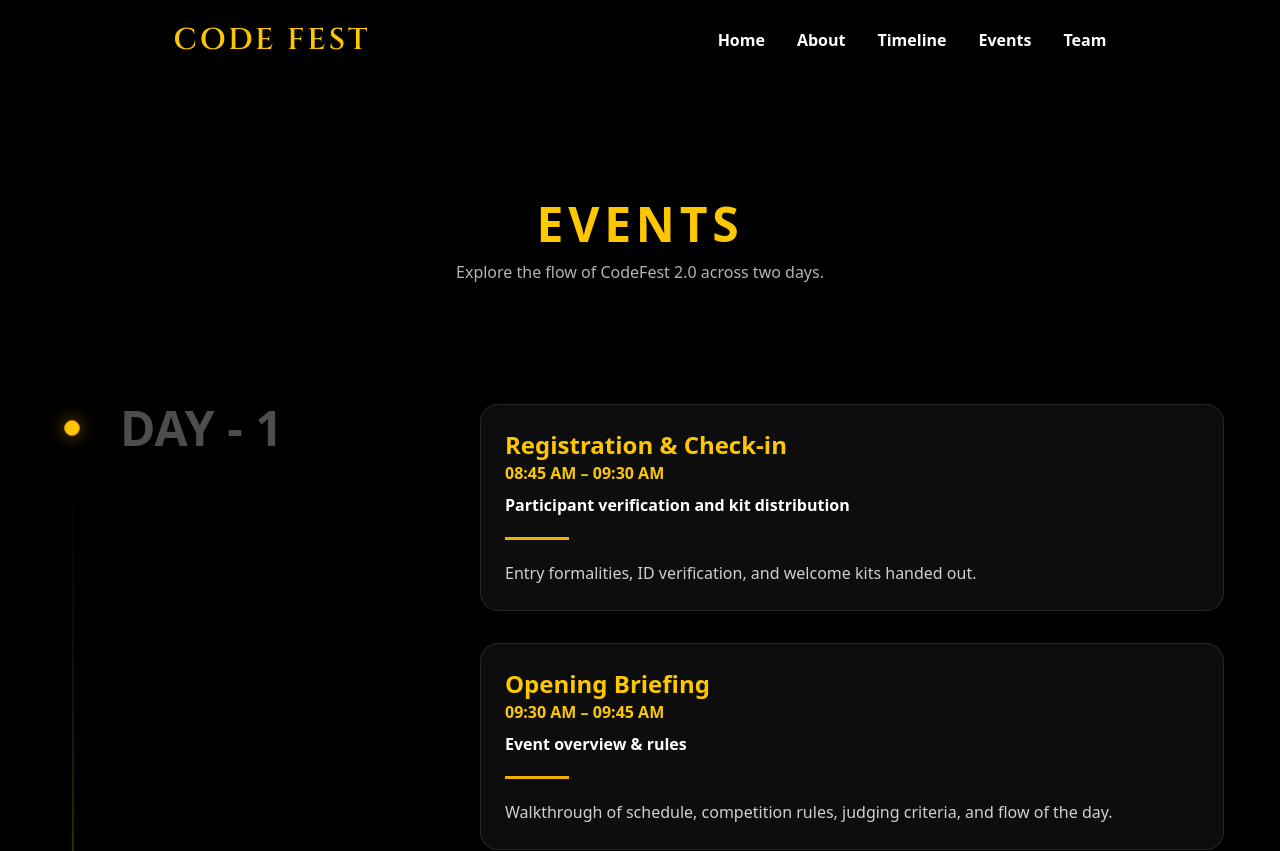
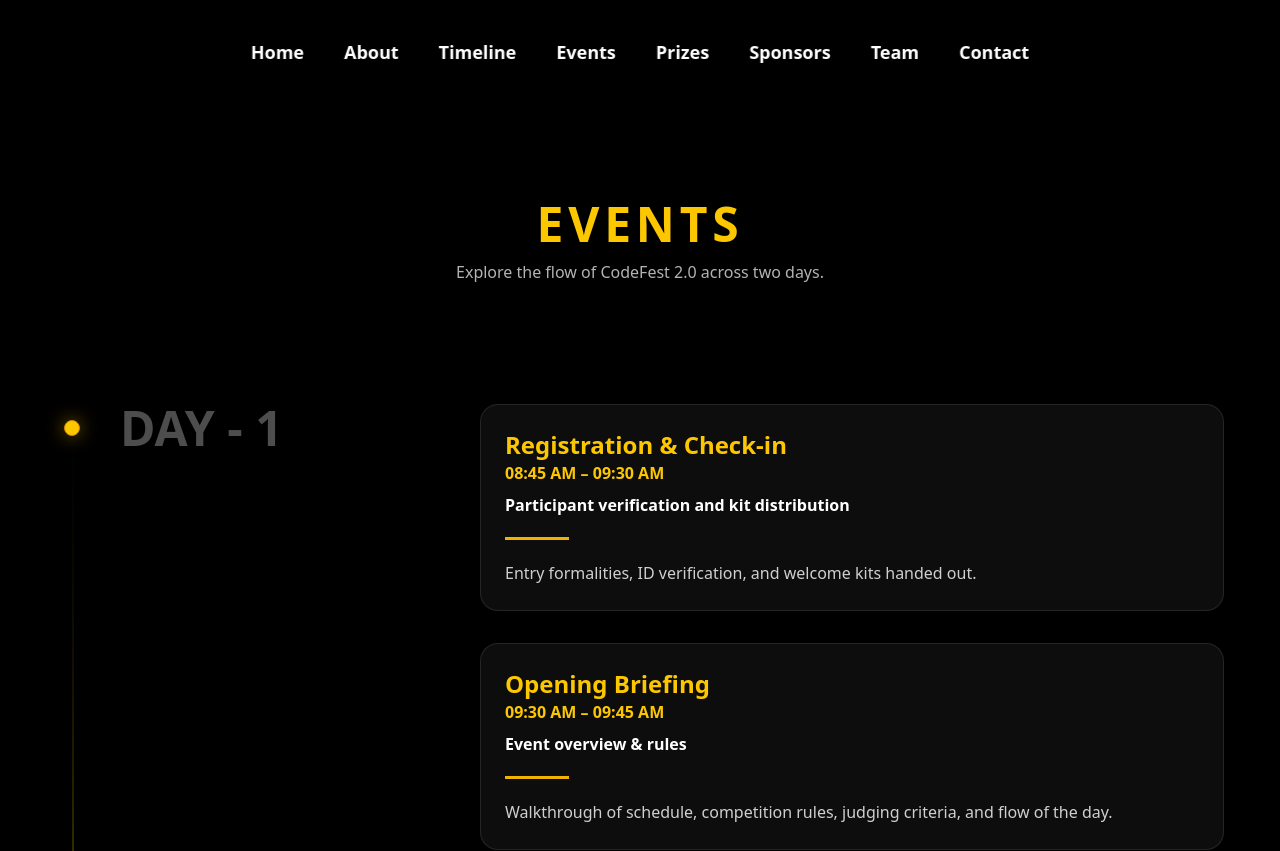
Before and after one commit to Namiiii-sys/Codefest-2.0, a Next.js app: page /events in a window 1280 px wide. Shown: the top 851 px of the page. Built offline with nearby package versions, Linux system fonts and the light colour scheme.

Commit message:
completed

```diff
--- a/app/(home)/components/sponsors.tsx
+++ b/app/(home)/components/sponsors.tsx
@@ -1,15 +1,29 @@
 "use client";
 
-import { div } from "framer-motion/client";
-import React from "react";
-
+import { motion } from "framer-motion";
+import { Variants } from "framer-motion";
 type Sponsor = {
   src: string;
   alt: string;
 };
 
+const fadeUp: Variants = {
+  hidden: {
+    opacity: 0,
+    y: 30,
+  },
+  visible: {
+    opacity: 1,
+    y: 0,
+    transition: {
+      duration: 0.6,
+      ease: [0.16, 1, 0.3, 1], // ✅ easeOut curve
+    },
+  },
+};
+
 const Card = ({ s }: { s: Sponsor }) => (
-  <div className="relative w-fit">
+  <div className="relative w-fit" id="sponsors">
       <span className="absolute -top-1 -right-1 h-[5px] w-1/2 bg-yellow-500 rounded-full" />
     <span className="absolute -top-1 -right-1 w-[5px] h-1/2 bg-yellow-500 rounded-full" />
 
@@ -123,18 +137,24 @@
   }));
 
   return (
+
     <section className="bg-black py-20 px-6">
       <div className="mx-auto  max-w-7xl">
         {/* Vertical (7) */}
-        <div className="flex place-items-center flex-col gap-10">
-          {verticalSponsors.map((item) => (
-           <div key={item.heading} className="w-full flex flex-col items-center">
+    <motion.div
+  initial="hidden"
+  whileInView="visible"
+  viewport={{ once: true }}
+  transition={{ staggerChildren: 0.15 }}     className="flex place-items-center flex-col gap-10"
+>
+  {verticalSponsors.map((item) => (
+    <motion.div key={item.heading} variants={fadeUp}>
+      <SectionTitle text={item.heading} />
+      <Card s={item.sponsor} />
+    </motion.div>
+  ))}
+</motion.div>
 
-              <SectionTitle text={item.heading} />
-              <Card s={item.sponsor} />
-            </div>
-          ))}
-        </div>
 
         {/* Two in a row */}
         <div className="mt-16">
--- a/app/(home)/components/team.tsx
+++ b/app/(home)/components/team.tsx
@@ -100,7 +100,7 @@
 
       if (!inView) return;
 
-      const delta = e.deltaY * 0.12;
+      const delta = e.deltaY * 0.02;
 
       // if at ends, let normal scroll happen
       if ((delta > 0 && progressRef.current >= 100) || (delta < 0 && progressRef.current <= 0)) {
@@ -143,7 +143,7 @@
   }, [isMobile]);
 
   return (
-    <section ref={sectionRef} className="min-h-screen bg-black py-24 relative overflow-hidden">
+    <section ref={sectionRef} className="min-h-screen bg-black py-24 relative overflow-hidden" id="team">
       <h2 className="text-center text-4xl font-bold text-white mb-20">Meet the Team</h2>
 
       <div className="relative h-[520px] overflow-hidden">
@@ -156,11 +156,12 @@
         >
           <defs>
             <linearGradient id="rope3d" x1="0" y1="0" x2="1" y2="0">
-              <stop offset="0%" stopColor="#1b1107" />
-              <stop offset="35%" stopColor="#5b3a12" />
-              <stop offset="50%" stopColor="#e7c58d" />
-              <stop offset="65%" stopColor="#5b3a12" />
-              <stop offset="100%" stopColor="#1b1107" />
+           <stop offset="0%" stopColor="#fde68a" />  {/* yellow-300 */}
+<stop offset="35%" stopColor="#facc15" /> {/* yellow-400 */}
+<stop offset="50%" stopColor="#eab308" /> {/* yellow-500 (bright core) */}
+<stop offset="65%" stopColor="#facc15" /> {/* yellow-400 */}
+<stop offset="100%" stopColor="#fde68a" />{/* yellow-300 */}
+
             </linearGradient>
 
             <filter id="ropeShadow" x="-50%" y="-50%" width="200%" height="200%">
--- a/app/(home)/events/prizedetails.tsx
+++ b/app/(home)/events/prizedetails.tsx
@@ -113,7 +113,7 @@
           className="
             h-24 w-24 rounded-full
             bg-black
-            border border-yellow-400/60
+            border-2 border-yellow-400
             flex items-center justify-center
             shadow-[0_12px_30px_rgba(0,0,0,0.6)]
           "
@@ -199,7 +199,7 @@
 
 export default function PrizesSection() {
   return (
-    <section className="bg-black py-28 px-6">
+    <section className="bg-black py-28 px-6" id="prizes">
       <div className="mx-auto max-w-6xl">
 
         {/* PAGE HEADER */}
--- a/app/(home)/page.tsx
+++ b/app/(home)/page.tsx
@@ -1,4 +1,4 @@
-import Image from "next/image";
+
 import Hero from "./components/hero";
 import TempleRopeTimeline from "./components/timeline";
 import AboutSection from "./components/about";
@@ -11,28 +11,16 @@
 
 export default function Home() {
   return (
-    <main className="relative w-full overflow-hidden bg-black">
-
-      {/* Background Image */}
-      {/* <div className="fixed inset-0 h-screen -z-10">
-        <video
-          src="/temp.mp4"
-          autoPlay
-          muted
-          className="object-cover h-screen w-full"
-        />
-                <div className="absolute inset-0 bg-black/80" />
-      </div> */}
-
-      <Hero />
-      <TempleRopeTimeline />
-      <AboutSection />
-      <PrizesSection/>
-      <SponsorsSection />
-      <MoreSponsors/>
-      <MeetTheTeam/>
-      <Mentors/>
-      <FAQ/>
-    </main>
+      <main className="relative w-full bg-black">
+        <Hero />
+        <TempleRopeTimeline />
+        <AboutSection />
+        <PrizesSection />
+        <SponsorsSection />
+        <MoreSponsors />
+        <MeetTheTeam />
+        <Mentors />
+        <FAQ />
+      </main>
   );
 }
--- a/components/Footer.tsx
+++ b/components/Footer.tsx
@@ -19,7 +19,7 @@
 
 export default function Footer() {
   return (
-    <footer className="bg-black text-white" id="ending">
+    <footer className="bg-black text-white" id="contact">
       <hr className="border-yellow-600/50" />
 
       <div className="px-6 py-16 bg-slate-950 text-white">
--- a/components/Navbar.tsx
+++ b/components/Navbar.tsx
@@ -1,88 +1,125 @@
-"use client"
-import { navlinks } from '@/lib/navlinks';
-import { motion } from "framer-motion";
-import { Menu, X } from 'lucide-react';
-import { useState } from 'react';
-import Link from 'next/link'
-import { Cinzel } from "next/font/google";
+"use client";
 
-const cinzel = Cinzel({
-  subsets: ["latin"],
-  weight: ["600", "800"],
-});
+import { navlinks } from "@/lib/navlinks";
+import { motion, useScroll, useTransform } from "framer-motion";
+import { Menu, X } from "lucide-react";
+import { useState } from "react";
+import Link from "next/link";
+import { useEffect} from "react";
+
+
 const Navbar = () => {
-  const [show, setshow] = useState(false)
-  const links = navlinks
+  const [isMobile, setIsMobile] = useState(false);
 
-  const navVariant = {
-    hidden: { y: -40, opacity: 0 },
-    visible: {
-      y: 0,
-      opacity: 1,
-      transition: {
-        duration: 0.6,
-        ease: [0.25, 0.1, 0.25, 1] as [number, number, number, number],
-      },
-    },
-  };
-  const n = show ? "block" : "none"
+useEffect(() => {
+  const check = () => setIsMobile(window.innerWidth < 768);
+  check();
+  window.addEventListener("resize", check);
+  return () => window.removeEventListener("resize", check);
+}, []);
+
+  const [show, setShow] = useState(false);
+
+  const { scrollY } = useScroll();
+
+  // scroll-based transforms
+const background = useTransform(
+  scrollY,
+  [0, 80],
+  ["rgba(255,255,255,0)", "rgba(255,255,255,0.08)"]
+);
+
+const backdrop = useTransform(
+  scrollY,
+  [0, 80],
+  ["blur(0px)", "blur(14px)"]
+);
+const borderColor = useTransform(
+  scrollY,
+  [0, 80],
+  ["rgba(234,179,8,0)", "rgba(234,179,8,0.45)"] // yellow-500
+);
+
+  const radius = useTransform(scrollY, [0, 80], ["12px", "9999px"]);
+  const scale = useTransform(scrollY, [0, 80], [1, 0.96]);
+const shadow = useTransform(
+  scrollY,
+  [0, 80],
+  ["0 0 0 rgba(0,0,0,0)", "0 12px 35px rgba(0,0,0,0.25)"]
+);
   return (
     <>
-      <motion.div animate="visible" variants={navVariant} initial="hidden" className='flex bg-black/70 justify-around h-20 place-items-center  shadow-md w-full   fixed z-99'>
-        <h1
-          className={`md:text-[30px] text-[20px] text-yellow-400 font-semibold tracking-widest drop-shadow-[0_4px_10px_rgba(0,0,0,0.8)] ${cinzel.className}`}
+      {/* MAIN NAV */}
+<motion.nav
+  style={{
+    background: isMobile ? "rgba(0, 0, 0, 0.0)" : background,
+    backdropFilter: isMobile ? "none" : backdrop,
+    WebkitBackdropFilter: isMobile ? "none" : backdrop,
+    borderRadius: "9999px",
+    border: isMobile?"0px solid":"1px solid",
+    borderColor: isMobile ? "rgba(234,179,8,0.6)" : borderColor,
+    boxShadow: isMobile?"none":shadow,
+  }}
+  className="
+    fixed top-6 left-1/2 -translate-x-1/2 z-50
+    flex items-center
+    px-6 h-14
+    w-full md:w-fit
+  "
 >
-          CODE FEST
-        </h1>
-        <div className='flex gap-8 ' >{links.map((item) => (
-          <Link key={item.id} href={item.link} >
-            <div className='text-white relative font-bold  group hidden md:flex'>{item.name}<div className='absolute scale-x-0 group-hover:scale-x-100 -bottom-2 left-0 right-0 h-0.5 origin-left rounded-full bg-yellow-400 duration-300 ease-out'></div></div>
 
+
+
+        {/* LINKS */}
+        <div className="hidden md:flex gap-10">
+          {navlinks.map((item) => (
+            <Link key={item.id} href={item.link}>
+              <span className="text-white text-lg font-semibold relative group">
+                {item.name}
+                <span className="absolute -bottom-1 left-0 h-0.5 w-full scale-x-0 group-hover:scale-x-100 origin-left bg-yellow-400 transition-transform" />
+              </span>
             </Link>
-        ))}</div>
+          ))}
+        </div>
+<div className="flex-1 md:hidden" />
+        {/* MOBILE MENU BUTTON */}
+        <button
+          onClick={() => setShow((s) => !s)}
+          className="md:hidden text-white bg-black p-3 rounded-xl"
+        >
+          {show ? <X /> : <Menu />}
+        </button>
+      </motion.nav>
 
-        <div className='md:hidden flex mr-2 gap-5 place-items-center' onClick={() => { if (show) { setshow(false) } else { setshow(true) } }}>
-
-          {show ? <X className="text-white" /> : <Menu className="text-white" />}
-        </div>
-
-      </motion.div>
-
-      <div
-        className="w-full fixed top-0 left-0 z-100 bg-black pb-6 shadow-md md:hidden"
-        style={{ display: n }}
+      {/* MOBILE DROPDOWN */}
+      {show && (
+        <motion.div
+          initial={{ opacity: 0, y: -10 }}
+          animate={{ opacity: 1, y: 0 }}
+          exit={{ opacity: 0 }}
+          className="
+            fixed top-24 left-1/2 -translate-x-1/2 z-40
+            w-[90%]
+            rounded-2xl bg-black/70 backdrop-blur-xl
+            px-6 py-4 shadow-lg md:hidden
+          "
         >
-        {/* close button row */}
-        <div className="flex justify-between px-5 py-4">
-          <h1
-            className={`md:text-[30px] text-[20px] text-yellow-400 font-semibold tracking-widest drop-shadow-[0_4px_10px_rgba(0,0,0,0.8)] ${cinzel.className}`}
-          >
-            CODE FEST
-          </h1>
-          <button onClick={() => setshow(false)}>
-            <X className="text-white w-6 h-6" />
-          </button>
-        </div>
-
-        {/* links */}
-        <div className="flex flex-col gap-4 px-6">
-
-          {links.map((item) => (
+          <div className="flex flex-col gap-4">
+            {navlinks.map((item) => (
               <Link
                 key={item.id}
                 href={item.link}
-              onClick={() => setshow(false)}
+                onClick={() => setShow(false)}
                 className="text-white font-semibold text-lg hover:text-yellow-400 transition"
               >
                 {item.name}
               </Link>
             ))}
           </div>
-      </div>
+        </motion.div>
+      )}
+    </>
+  );
+};
 
-    </>
-
-  )
-}
-
-export default Navbar
+export default Navbar;
--- a/lib/navlinks.ts
+++ b/lib/navlinks.ts
@@ -34,9 +34,27 @@
     },
     {
         id: 5,
+        name: "Prizes",
+        link: "/events/#prizes",
+        icon:Contact
+    },
+    {
+        id: 6,
+        name: "Sponsors",
+        link: "/#sponsors",
+        icon:Contact
+    },
+    {
+        id: 7,
         name: "Team",
         link: "/#team",
         icon:Contact
     },
+    {
+        id: 8,
+        name: "Contact",
+        link: "/#contact",
+        icon:Contact
+    },
 
 ];
```
Lines whose indentation alone changed are shown as unchanged.
